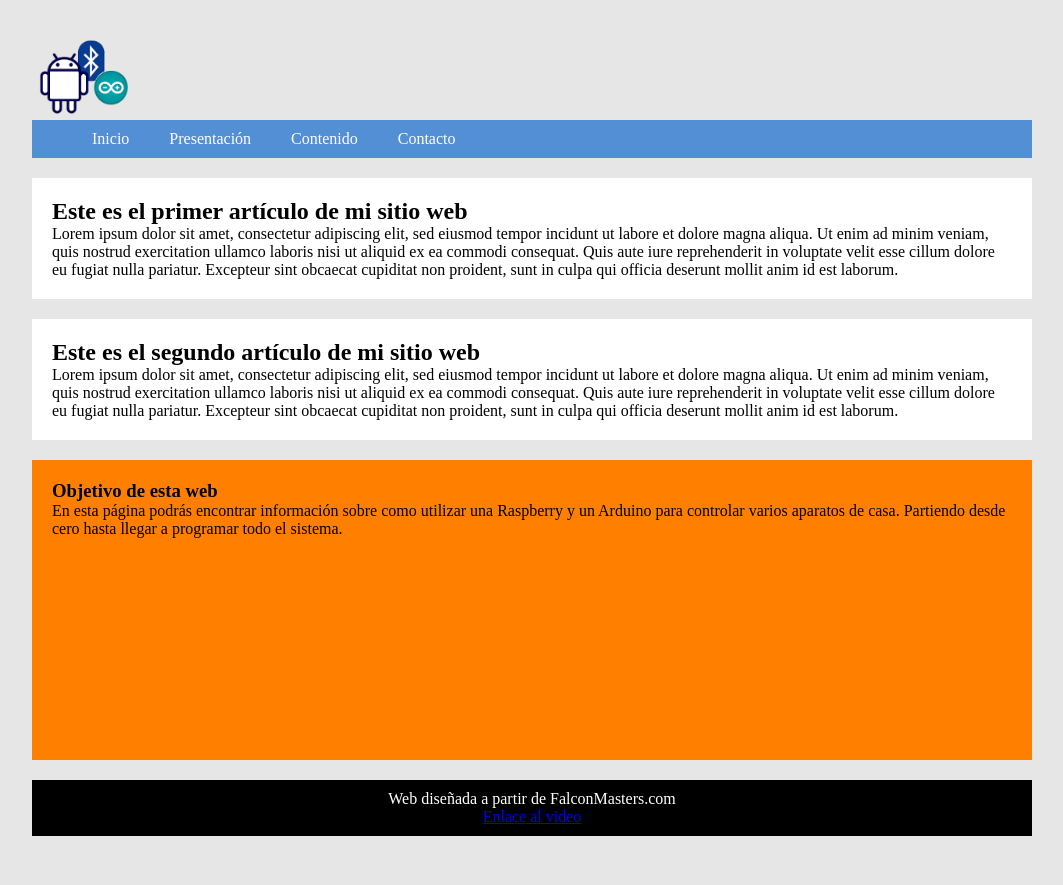
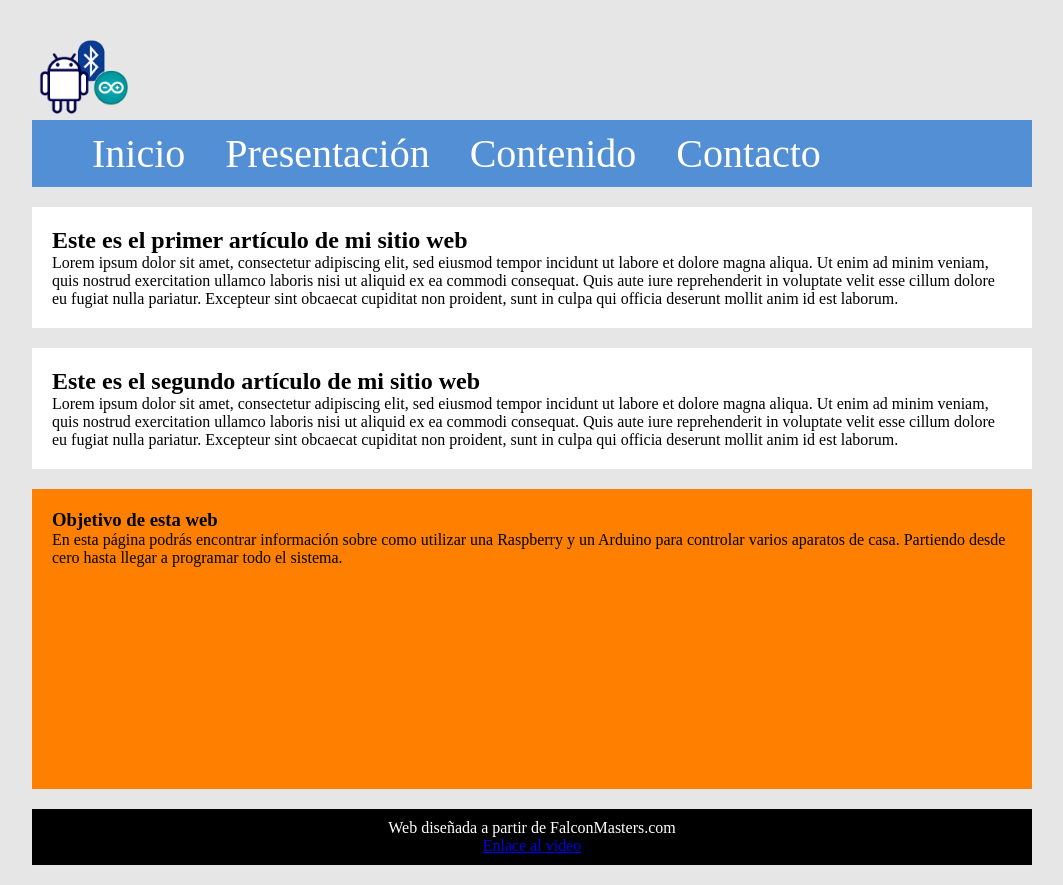
Before and after one commit to jlsarrio/Mi-casa-desde-el-universo, a plain HTML site: page contenido/index.html in a window 1280 px wide. Shown: the whole page, without its empty margins (108-1171 px from the left). Before the commit the page ends 856 px from the top, so only its background shows below. Drawn offline with Linux system fonts and the light colour scheme.

Commit message:
Corrección final

```diff
--- a/css/estilos.css
+++ b/css/estilos.css
@@ -35,7 +35,7 @@ header nav ul li a {
 	display: block;
 	color: #fff;
 	text-decoration: none;
-	/*font-size: 200%;*/
+	font-size: 250%;
 }
 
 header nav ul li a:hover {
```
